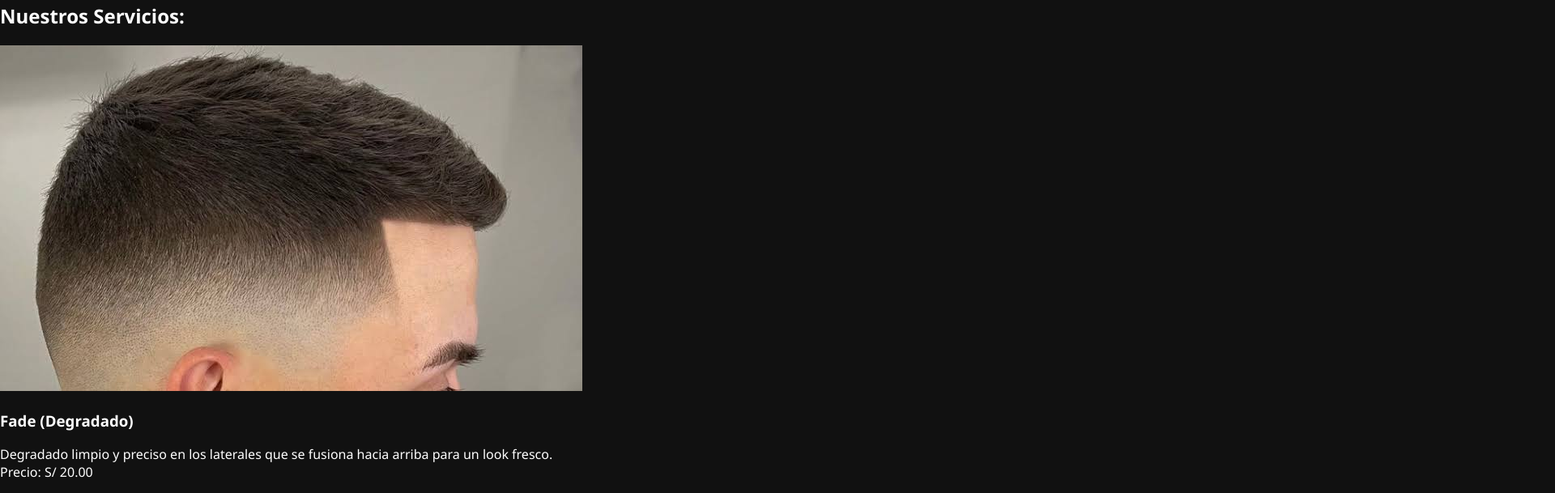
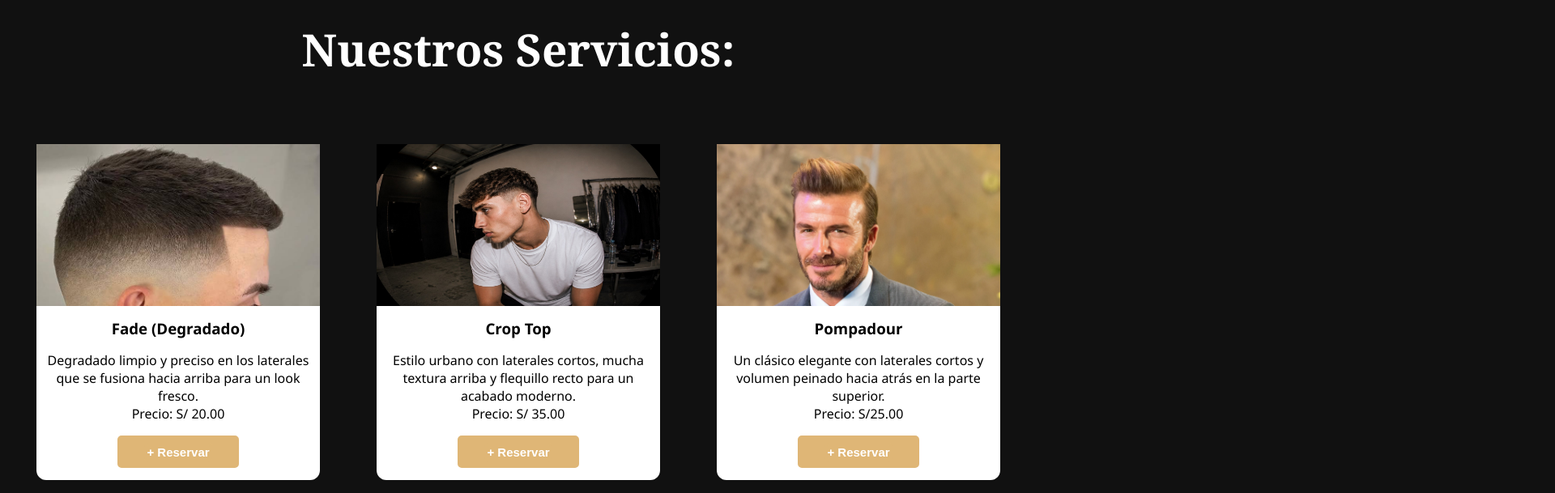
Before and after one commit to 9zNevv/Barberia, a plain HTML site: page Servicios.html in a window 1280 px wide. Shown: the part 90-699 px from the top of the page at 81% size, 1920 px wide, since content can reach past the window. Drawn offline with Linux system fonts and the light colour scheme.

Commit message:
Refactor CSS styles for improved layout and design
Signed-off-by: cachiquenaomy <cachiquenaomy@gmail.com>

```diff
--- a/css/estilos.css
+++ b/css/estilos.css
@@ -274,3 +274,70 @@ body {
 .contacto button:hover {
     background-color: #dfb676;
 }
+.sap{
+    display: flex;
+    align-items: center;
+    justify-content: center;
+    }
+.contenedor{
+    display: grid;
+    grid-template-columns: repeat(3, 350px);
+    gap: 70px;
+    padding: 40px;
+    justify-content: center;
+
+}
+.cuadro{
+    background: #fff;
+    border-radius: 12px;
+    text-align: center;
+
+}
+.cuadro:hover{
+    transform: translateY(-8px); /*elevacion de los cuadros*/
+}
+.cuadro img{
+    width: 100%;
+    height: 200px;
+    display: block;
+}
+.cuadro h3{
+    margin: 15px 0 10px;
+    color: #020202;
+}
+.cuadro p{
+    color: #000000;
+}
+.titulo-seccion{
+    font-size: 40px;
+    color: white;
+    font-family: Georgia, 'Times New Roman', Times, serif;
+    text-align: center;
+    font-size: 55px;
+    margin: 40px 0;
+}
+.bt{
+    margin-bottom:15px;
+    color: rgb(255, 255, 255);
+    background-color:#dfb676;
+    border-radius: 5px;
+    width: 150px;
+    height: 40px;
+    border: solid #dfb676;
+    font-size: 15px;
+    font-weight: bold;
+    text-decoration: none;
+}
+@media (max-width:768px){
+    .titulo-seccion{
+        font-size: 35px;
+    }
+   .contenedor{
+
+   display: grid;
+    grid-template-columns: 1fr;
+    gap: 20px;
+    padding: 20px;
+    justify-content: center;
+   }
+   }
```
